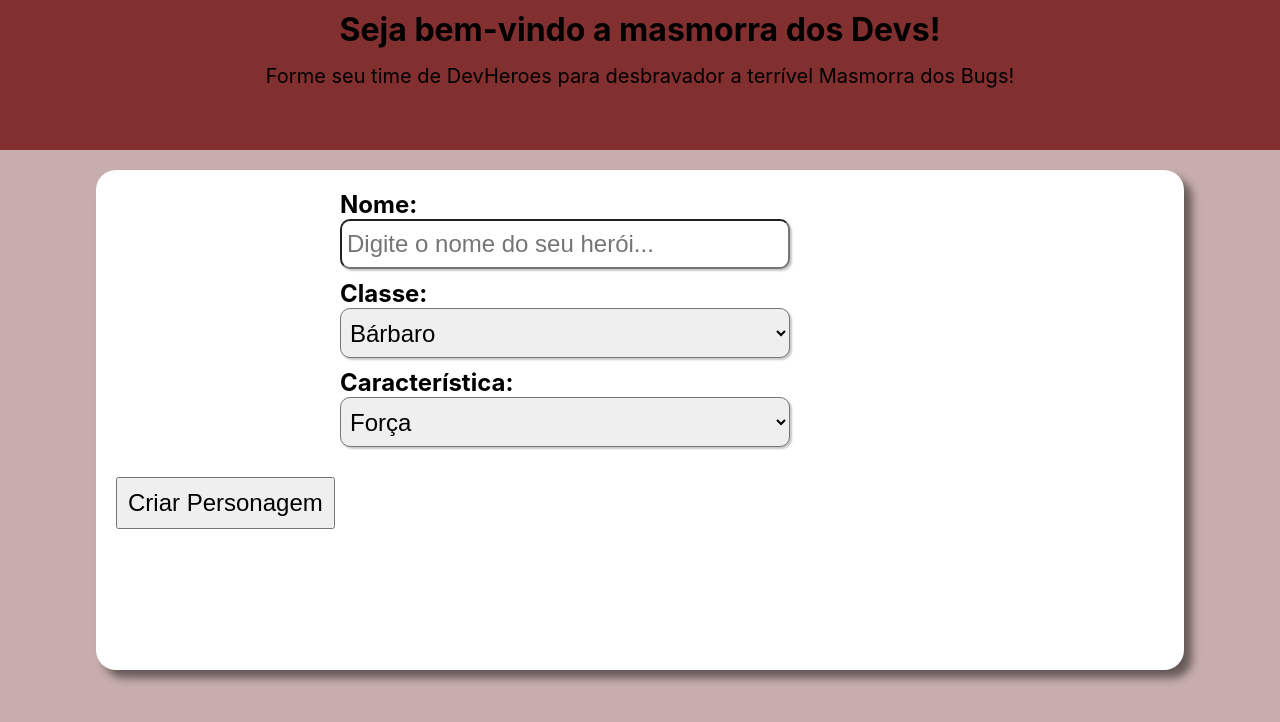
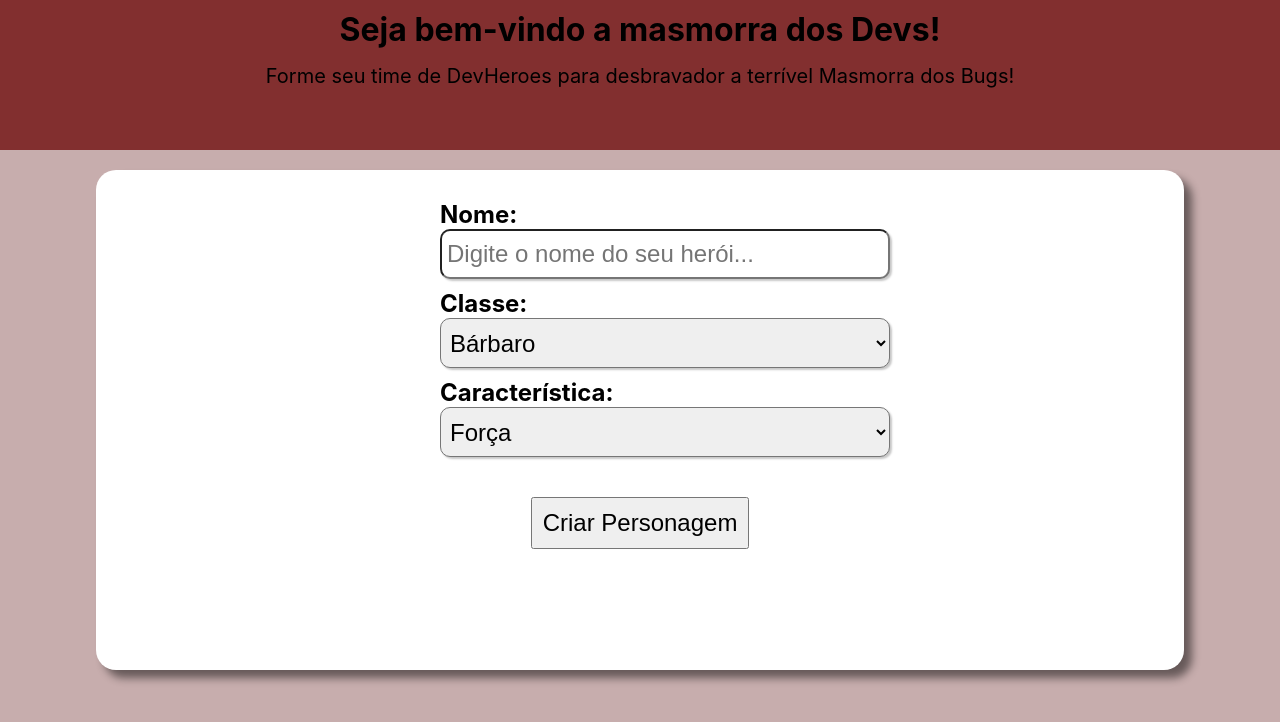
Before and after one commit to marquesflavio/Devheroes, a React (Create React App) app: page / in a window 1280 px wide. Shown: the top 722 px of the page. Built offline with nearby package versions, Linux system fonts and the light colour scheme.

Commit message:
finalizei o style da sessão dos heróis

```diff
--- a/src/components/Botao/Botao.css
+++ b/src/components/Botao/Botao.css
@@ -1,6 +1,7 @@
 .botao{
     padding: 10px;
     font-size: 24px;
-    margin: 20px auto;
+    margin: 40px auto;
+    display: block;
 
 }
--- a/src/components/Heroes/Heroes.css
+++ b/src/components/Heroes/Heroes.css
@@ -2,10 +2,10 @@
     /* background-color: gray; */
     font-size: 24px;
     font-weight: bold;
-    width: 600px;
+    width: 400px;
+    margin: 10px auto;
     display: flex;
     flex-direction: column;
-    margin: auto;
 }
 .heroes input{
     box-shadow: 2px 2px 2px rgba(0, 0, 0, 0.219);
--- a/src/components/Heroes/index.js
+++ b/src/components/Heroes/index.js
@@ -4,7 +4,6 @@ import './Heroes.css'
 const Heroes = (props) => {
     return(
         <div className="heroes">
-
             <label htmlFor='heroes'>{props.label} </label>
             <input id='heroes' value={props.valor} placeholder={props.placeholder} ></input>
         </div>
--- a/src/components/ListaSuspensa/ListaSuspensa.css
+++ b/src/components/ListaSuspensa/ListaSuspensa.css
@@ -1,7 +1,7 @@
 .lista-suspensa{
     font-size: 24px;
     font-weight: bold;
-    width: 600px;
+    width: 400px;
     margin: 20px 0;
     display: flex;
     flex-direction: column;
```
